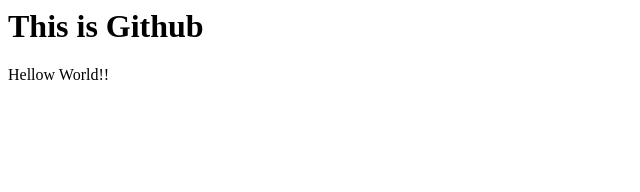
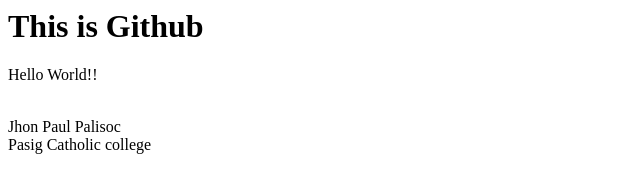
Before and after one commit to poypoy28/it101_Poy, a plain HTML site: page index.html in a window 1280 px wide. Shown: the whole page, without its empty margins (0-640 px from the left). Drawn offline with Linux system fonts and the light colour scheme.

Commit message:
Update index.html

```diff
--- a/index.html
+++ b/index.html
@@ -3,6 +3,8 @@
     <h1> This is Github </h1>
   </head>
   <body>
-    <p> Hellow World!!</p>
+    <p> Hello World!!</p>
+    <br> Jhon Paul Palisoc
+    <br> Pasig Catholic college
   </body>
 </html>
```
